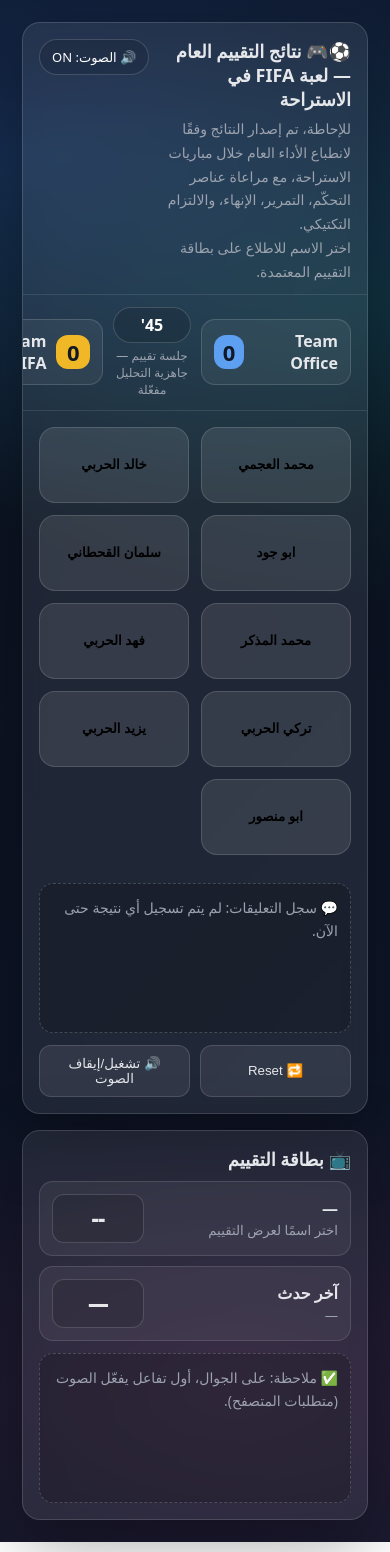
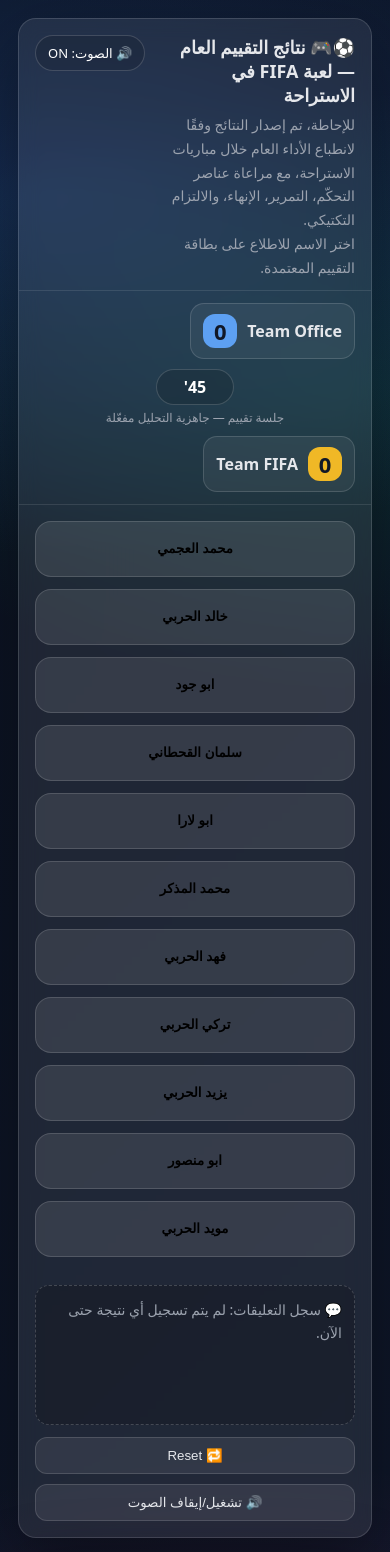
Before and after one commit to majmi95/majmi, a plain HTML site: page index.html in a window 390 px wide. Shown: the top 1552 px of the page. Drawn offline with Linux system fonts and the light colour scheme.

Commit message:
Update index.html

```diff
--- a/index.html
+++ b/index.html
@@ -14,8 +14,12 @@
       --ok:#22c55e; --warn:#fb7185; --blue:#60a5fa;
     }
     *{box-sizing:border-box}
+
+    /* ✅ مهم: خلي الصفحة تقدر تسكرول */
     body{
-      margin:0; min-height:100vh; overflow:hidden;
+      margin:0;
+      min-height:100vh;
+      overflow:auto;
       font-family: system-ui, -apple-system, "Segoe UI", Arial;
       color:var(--text);
       background:
@@ -23,15 +27,19 @@
         radial-gradient(900px 500px at 90% 20%, rgba(16,185,129,.14), transparent 60%),
         radial-gradient(900px 500px at 60% 90%, rgba(236,72,153,.12), transparent 60%),
         linear-gradient(135deg, var(--bg1), var(--bg2));
-      display:flex; align-items:center; justify-content:center;
-      padding:22px;
+      display:flex;
+      justify-content:center;
+      padding:18px;
     }
+
     .wrap{
       width:min(1080px, 96vw);
       display:grid;
       grid-template-columns: 1.05fr .95fr;
       gap:16px;
+      align-items:start;
     }
+
     .card{
       background:var(--card);
       border:1px solid var(--stroke);
@@ -41,6 +49,7 @@
       overflow:hidden;
       position:relative;
     }
+
     .header{
       padding:16px 16px 10px;
       border-bottom:1px solid rgba(255,255,255,.10);
@@ -48,6 +57,7 @@
     }
     .title h1{ margin:0; font-size: clamp(18px, 3.2vw, 28px); }
     .title p{ margin:6px 0 0; color:var(--muted); font-size:14px; line-height:1.7; }
+
     .pill{
       display:inline-flex; gap:8px; align-items:center;
       padding:8px 12px; border-radius:999px;
@@ -63,6 +73,7 @@
       padding:12px 16px;
       border-bottom:1px solid rgba(255,255,255,.10);
       display:flex; align-items:center; justify-content:space-between; gap:10px;
+      flex-wrap:wrap;
     }
     .team{
       display:flex; align-items:center; justify-content:space-between;
@@ -84,10 +95,13 @@
     }
     .gL{ background:rgba(96,165,250,.95); }
     .gR{ background:rgba(251,191,36,.95); }
+
     .mid{
+      flex:1;
       display:flex; flex-direction:column; align-items:center; gap:4px;
       color:var(--muted); font-size:12px;
       text-align:center;
+      min-width: 180px;
     }
     .clock{
       font-size:16px; color:#fff; font-weight:900;
@@ -97,17 +111,16 @@
       background:rgba(0,0,0,.14);
       min-width: 78px;
     }
-    .event{ max-width: 320px; }
+    .event{ max-width: 520px; }
 
-    /* name buttons only */
+    /* ✅ بدون ارتفاع ثابت: يتمدد حسب عدد الأسماء */
     .grid{
       padding:16px;
       display:grid;
       grid-template-columns: repeat(2, minmax(0,1fr));
       gap:12px;
-      position:relative;
-      height: 420px;
     }
+
     .pick{
       padding:16px 14px;
       border-radius:16px;
@@ -121,6 +134,7 @@
       touch-action: manipulation;
       position:relative;
       text-align:center;
+      min-height: 54px;
     }
     .pick:hover{ background: rgba(255,255,255,.16); transform: translateY(-1px); border-color: rgba(255,255,255,.22); }
     .pick:active{ transform: translateY(0); }
@@ -136,12 +150,13 @@
       margin-top:10px;
     }
     .row small{ color:var(--muted); display:block; margin-top:2px; }
+
     .rating{
       font-weight:1000; font-size:20px;
       padding:10px 12px; border-radius:12px;
       background: rgba(0,0,0,.14);
       border:1px solid rgba(255,255,255,.16);
-      min-width: 92px;
+      min-width: 104px;
       text-align:center;
     }
     .rating.gold{ color:var(--gold); }
@@ -156,14 +171,15 @@
       border:1px dashed rgba(255,255,255,.18);
       background: rgba(0,0,0,.18);
       color: var(--muted);
-      min-height: 150px;
+      min-height: 140px;
       font-size:14px;
       line-height:1.7;
     }
 
-    .cta{ display:flex; gap:10px; margin-top:12px; }
+    .cta{ display:flex; gap:10px; margin-top:12px; flex-wrap:wrap; }
     .mini{
       flex:1;
+      min-width: 160px;
       border:1px solid rgba(255,255,255,.14);
       background: rgba(255,255,255,.08);
       color: var(--text);
@@ -215,8 +231,9 @@
 
     @media (max-width: 900px){
       .wrap{ grid-template-columns: 1fr; }
-      .grid{ height: 460px; }
       .team{ min-width: 150px; }
+      .grid{ grid-template-columns: 1fr; }
+      .pick{ min-height: 56px; }
     }
   </style>
 </head>
@@ -230,8 +247,8 @@
         <div class="title">
           <h1>⚽🎮 نتائج التقييم العام — لعبة FIFA في الاستراحة</h1>
           <p>
-            للإحاطة، تم إصدار النتائج وفقًا لانطباع الأداء العام خلال مباريات الاستراحة، مع مراعاة
-            عناصر التحكّم، التمرير، الإنهاء، والالتزام التكتيكي.
+            للإحاطة، تم إصدار النتائج وفقًا لانطباع الأداء العام خلال مباريات الاستراحة، مع مراعاة عناصر
+            التحكّم، التمرير، الإنهاء، والالتزام التكتيكي.
             <br>اختر الاسم للاطلاع على بطاقة التقييم المعتمدة.
           </p>
         </div>
@@ -260,12 +277,16 @@
         <button class="pick" data-type="second">ابو جود</button>
         <button class="pick" data-type="silent">سلمان القحطاني</button>
 
+        <button class="pick" data-type="bestButOh">ابو لارا</button>
+
         <button class="pick" data-type="errorMemo">محمد المذكر</button>
         <button class="pick" data-type="training">فهد الحربي</button>
         <button class="pick" data-type="torki">تركي الحربي</button>
 
         <button class="pick" data-type="yazid">يزيد الحربي</button>
         <button class="pick" data-type="errorMansoor">ابو منصور</button>
+
+        <button class="pick" data-type="last">مويد الحربي</button>
       </div>
 
       <div class="panel" style="padding-top:0">
@@ -277,7 +298,7 @@
       </div>
     </section>
 
-    <!-- RIGHT (نتيجة/تقييم) -->
+    <!-- RIGHT -->
     <aside class="card panel">
       <h2>📺 بطاقة التقييم</h2>
 
@@ -337,9 +358,7 @@
 function whistle(){ tone(1200,0.08,"sine",0.05); setTimeout(()=>tone(900,0.10,"sine",0.05),90); }
 function cheer(){ tone(660,0.10,"triangle",0.06); setTimeout(()=>tone(880,0.12,"triangle",0.06),80); }
 function errorBeep(){ tone(220,0.16,"square",0.07); setTimeout(()=>tone(180,0.20,"square",0.07),140); }
-/* ضحكة "مستفزة" */
 function laughAnnoying(){
-  // سلسلة نغمات قصيرة سريعة (مستفزة 😭)
   tone(820,0.05,"sawtooth",0.07);
   setTimeout(()=>tone(760,0.05,"sawtooth",0.07),55);
   setTimeout(()=>tone(900,0.05,"sawtooth",0.07),110);
@@ -426,7 +445,7 @@
 
 /* ========= منطق النتائج ========= */
 function handlePick(type, label){
-  ensureAudio(); // مهم للجوال
+  ensureAudio();
 
   if(type === "best"){
     scoreRight += 2; updateScore();
@@ -463,7 +482,17 @@
     return;
   }
 
-  /* محمد المذكر: Error + ضحكة مستفزة */
+  if(type === "bestButOh"){
+    tickClock(1);
+    setEvent("Almost… لكن! 😅");
+    whistle();
+
+    setFifa("ابو لارا","83","silver","كان من الأفضل… ولكن");
+    setLog(`😮‍💨 <b>ابو لارا</b>: كان من الأفضل… <b>ولكن أخ</b> (انقطعت السلسلة باللمسة الأخيرة 😭).`);
+    openModal("ملاحظة تقييمية 😄","ابو لارا","كان من الأفضل… ولكن أخ 😅");
+    return;
+  }
+
   if(type === "errorMemo"){
     tickClock(1);
     setEvent("ERROR ❌ (Performance Gap)");
@@ -475,7 +504,6 @@
     return;
   }
 
-  /* فهد: تدريب إلزامي + ضحكة مستفزة */
   if(type === "training"){
     tickClock(1);
     setEvent("توجيه للتأهيل 📚");
@@ -498,7 +526,6 @@
     return;
   }
 
-  /* يزيد: ببجي أفضل لك */
   if(type === "yazid"){
     tickClock(1);
     setEvent("توصية: تغيير اللعبة 🎯");
@@ -510,7 +537,6 @@
     return;
   }
 
-  /* أبو منصور: Error + سنوات ممارسة */
   if(type === "errorMansoor"){
     tickClock(1);
     setEvent("ERROR ❌ (Needs Experience)");
@@ -521,9 +547,20 @@
     openModal("System Error ❌","ابو منصور","التقييم غير متاح حالياً: يلزم سنوات ممارسة + جلسات تدريب + خبرة ميدانية.");
     return;
   }
+
+  if(type === "last"){
+    tickClock(1);
+    setEvent("Bottom of Table 🫠");
+    errorBeep();
+
+    setFifa("مويد الحربي","48","warn","المركز الأخير");
+    setLog(`🥲 <b>مويد الحربي</b>: المركز الأخير… بس نقدر نعتبرها “خطة بعيدة المدى” 😭`);
+    openModal("الترتيب العام 😅","مويد الحربي","المركز الأخير — نحتاج إعادة بناء شاملة.");
+    return;
+  }
 }
 
-/* ========= ربط الأزرار ========= */
+/* ربط الأزرار */
 grid.querySelectorAll('.pick').forEach(btn=>{
   btn.addEventListener('click', ()=>{
     const type = btn.dataset.type;
@@ -532,7 +569,7 @@
   });
 });
 
-/* ========= تحكم بالصوت ========= */
+/* تحكم بالصوت */
 toggleSoundBtn.addEventListener('click', ()=>{
   audioOn = !audioOn;
   soundPill.textContent = audioOn ? "🔊 الصوت: ON" : "🔇 الصوت: OFF";
@@ -541,7 +578,7 @@
 });
 soundPill.addEventListener('click', ()=> toggleSoundBtn.click());
 
-/* ========= Reset ========= */
+/* Reset */
 resetBtn.addEventListener('click', ()=>{
   scoreLeft=0; scoreRight=0; minute=45;
   updateScore(); clockEl.textContent="45'";
```
